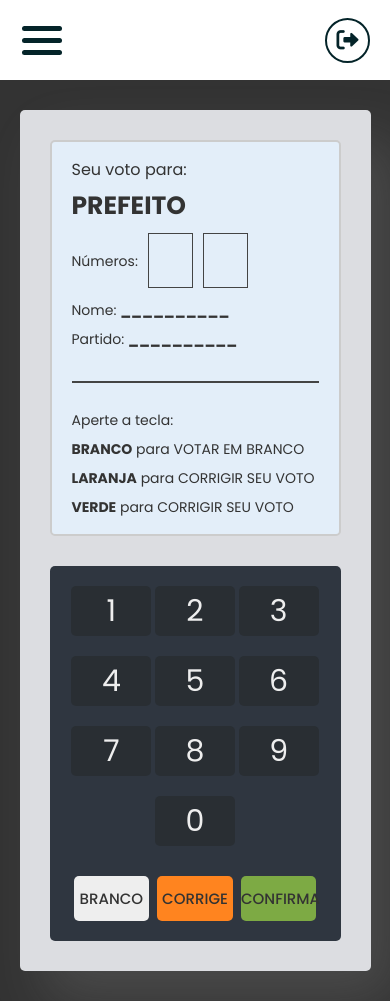
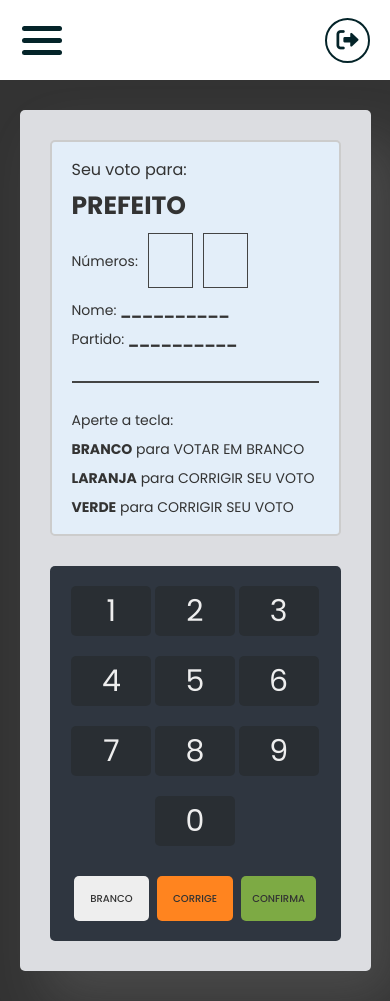
Before and after one commit to lucas-dos-santos-gomes/mayoral-votes-2024, a plain HTML site: page src/pages/vote.html in a window 390 px wide. Drawn offline with Linux system fonts and the light colour scheme; no server answers.

Commit message:
Font-size buttons

```diff
--- a/src/styles/vote.css
+++ b/src/styles/vote.css
@@ -197,3 +197,9 @@
     min-width: initial;
   }
 }
+
+@media screen and (max-width: 450px) {
+  .keyboard_actions button {
+    font-size: 10px;
+  }
+}
```
